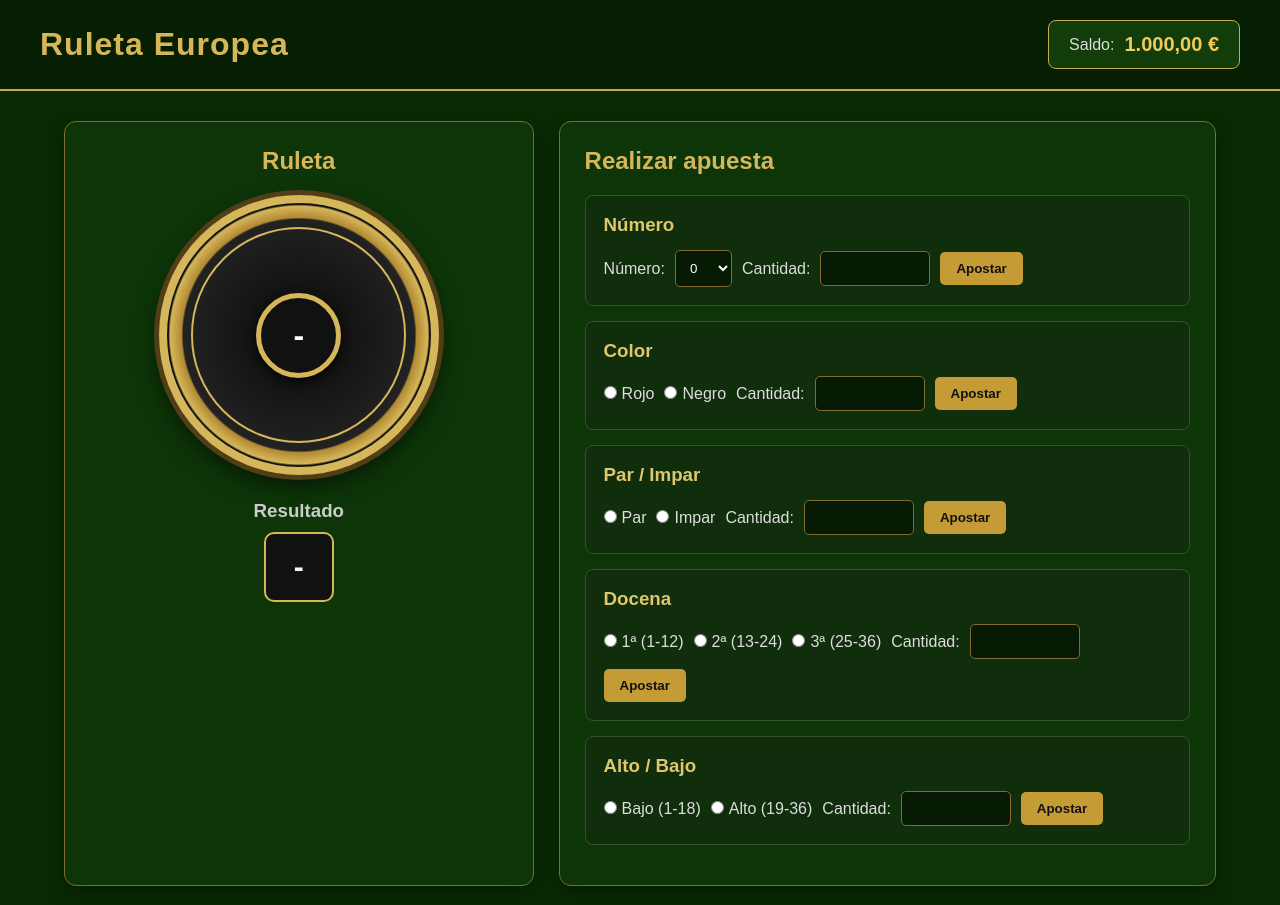
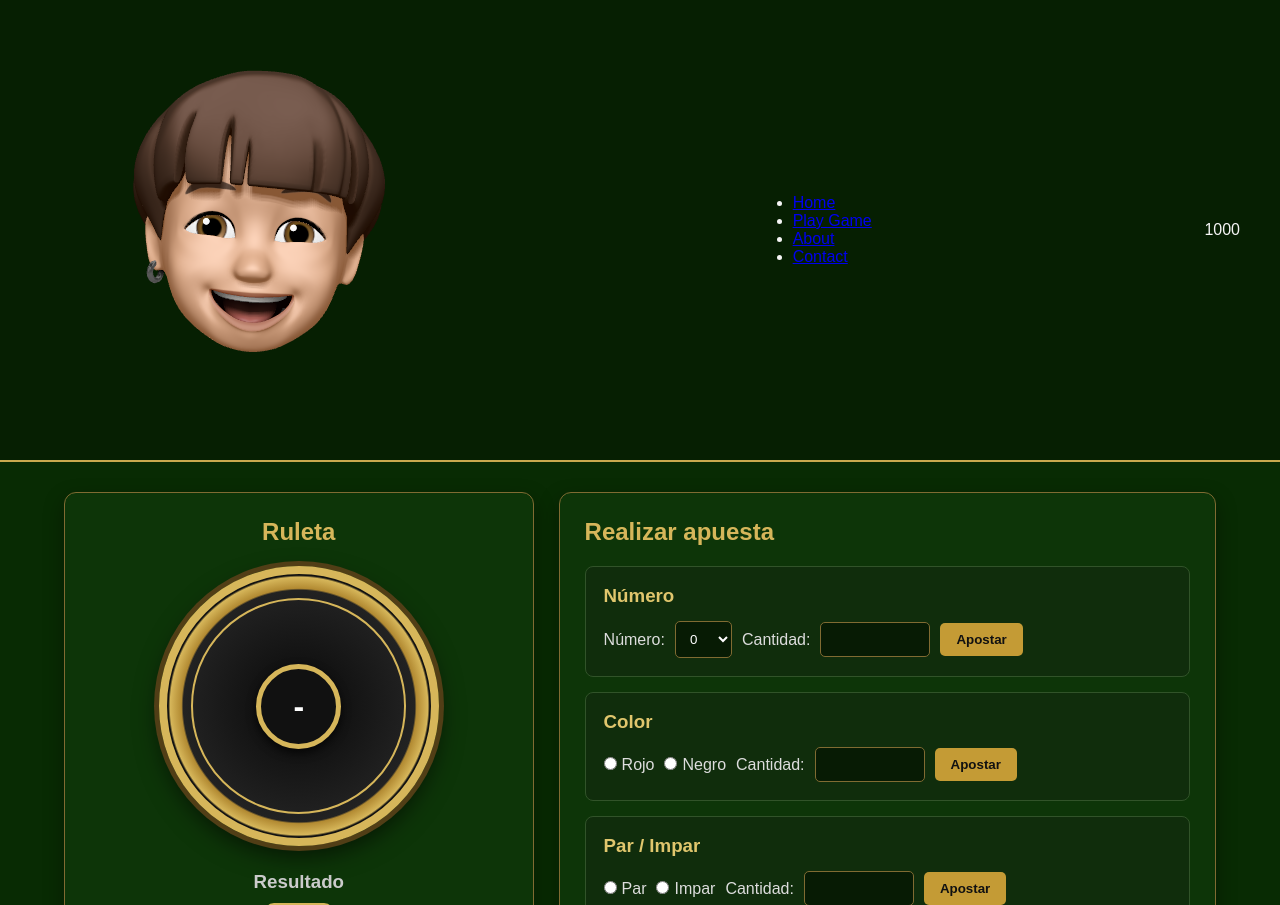
Before and after one commit to personalusevictor/php-course, a PHP site: page /ruleta.php in a window 1280 px wide. Shown: the top 905 px of the page. Run offline with PHP 8.4, Linux system fonts and the light colour scheme.

Commit message:
Corrige la ruta de la imagen del logo y refactoriza el encabezado en ruleta.php para incluir el archivo header.php

```diff
--- a/Ruleta/includes/header.php
+++ b/Ruleta/includes/header.php
@@ -7,7 +7,7 @@
 </head>
 <body>
     <header>
-        <img src="memoji.png" alt="Ruleta Logo" />
+        <img src="public/memoji.png" alt="Ruleta Logo" />
         <nav>
             <ul>
                 <li><a href="index.php">Home</a></li>
--- a/Ruleta/ruleta.php
+++ b/Ruleta/ruleta.php
@@ -308,16 +308,7 @@ if ($_SERVER['REQUEST_METHOD'] === 'POST') {
 </head>
 
 <body>
-    <header>
-        <h1>Ruleta Europea</h1>
-        <div class="saldo">
-            <span>Saldo:</span>
-            <strong>
-                <?php echo number_format($dinero, 2, ',', '.'); ?> €
-            </strong>
-        </div>
-
-    </header>
+    <?php include_once 'includes/header.php'; ?>
     <?php if ($mensaje !== null): ?>
     <div class="mensaje <?php echo $tipoMensaje; ?>">
         <?php echo htmlspecialchars($mensaje); ?>
```
